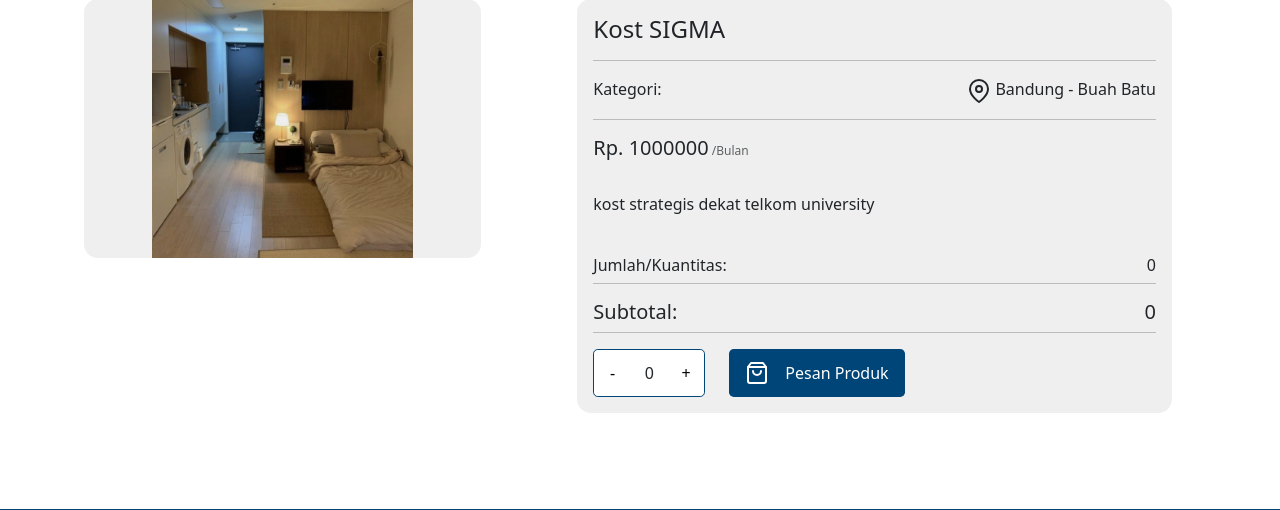
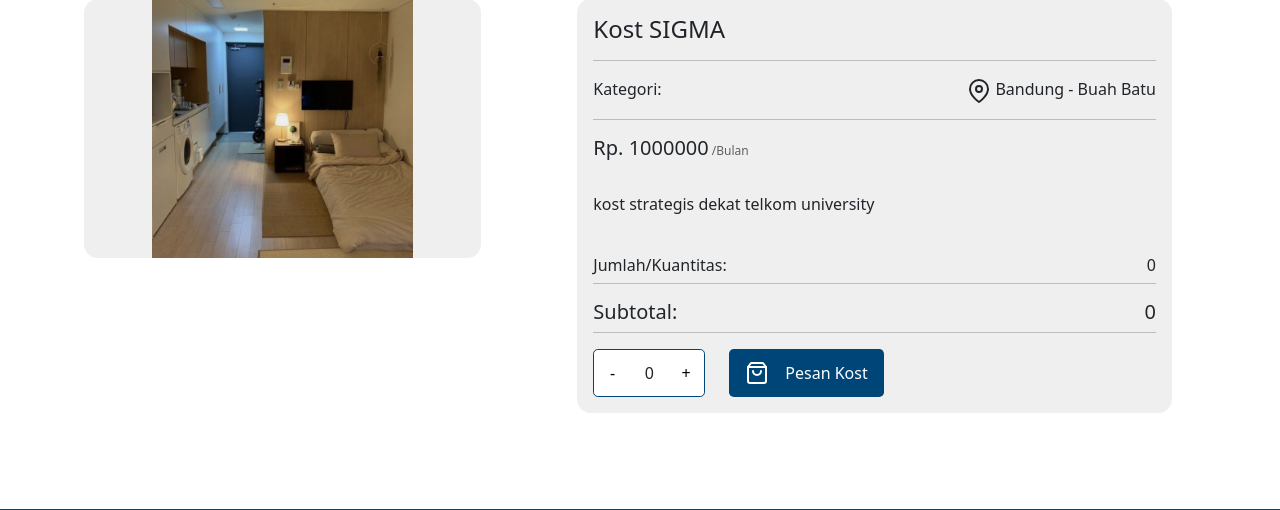
Before and after one commit to zoeeyy21/webkost, a PHP site: page /Aku_sewa-main/detailproduk.php?id=30 in a window 1280 px wide. Shown: the part 169-679 px from the top of the page. Run offline with PHP 8.4, Linux system fonts and the light colour scheme; a user stored in the database is signed in; data comes from the database, SQL or seed files in the repository.

Commit message:
updateeeee

```diff
--- a/detailproduk.php
+++ b/detailproduk.php
@@ -118,7 +118,7 @@
 
                         <button class="pesan" data-bs-toggle="modal" data-bs-target="#exampleModal">
                             <svg xmlns="http://www.w3.org/2000/svg" width="24" height="24" viewBox="0 0 24 24" fill="none" stroke="currentColor" stroke-width="2" stroke-linecap="round" stroke-linejoin="round" class="feather feather-shopping-bag"><path d="M6 2L3 6v14a2 2 0 0 0 2 2h14a2 2 0 0 0 2-2V6l-3-4z"></path><line x1="3" y1="6" x2="21" y2="6"></line><path d="M16 10a4 4 0 0 1-8 0"></path></svg>
-                            Pesan Produk
+                            Pesan Kost
                         </button>
                     </div>
                 </div>
```
